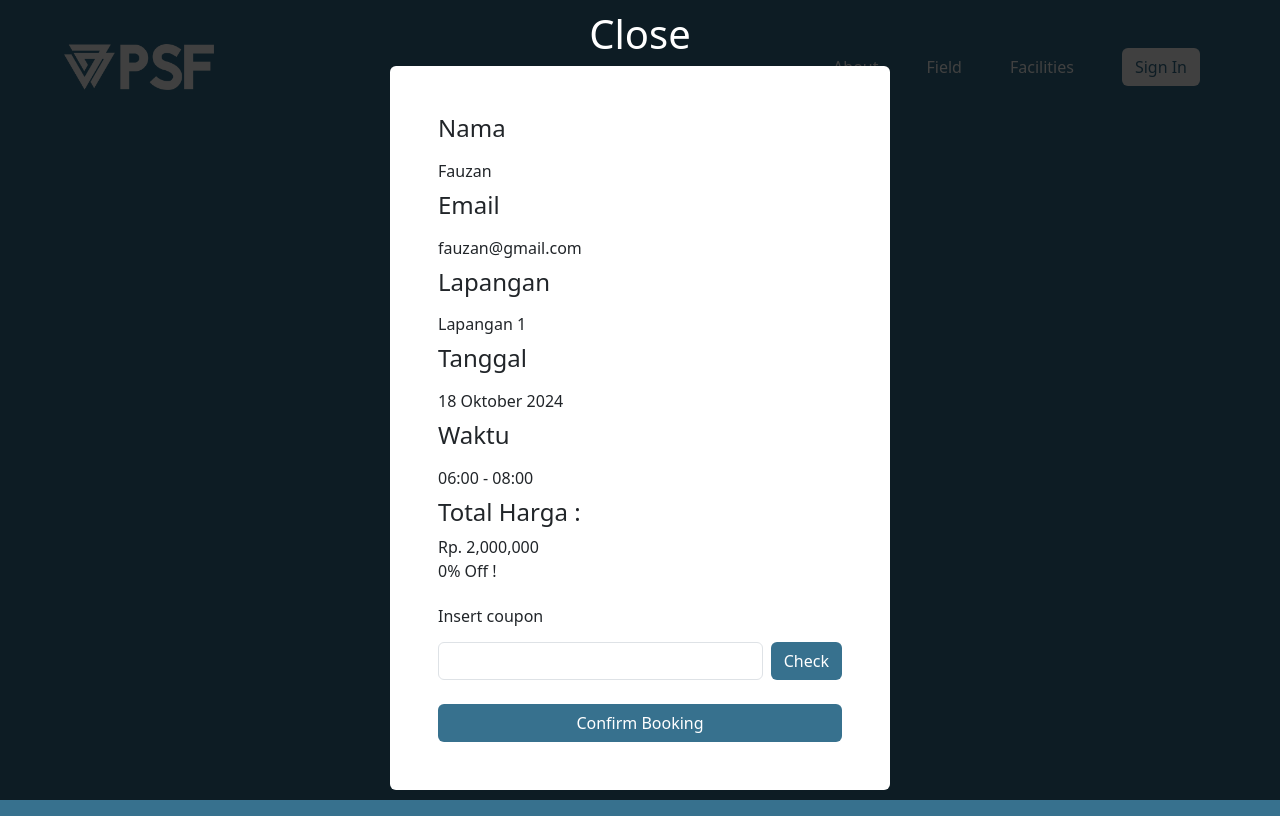
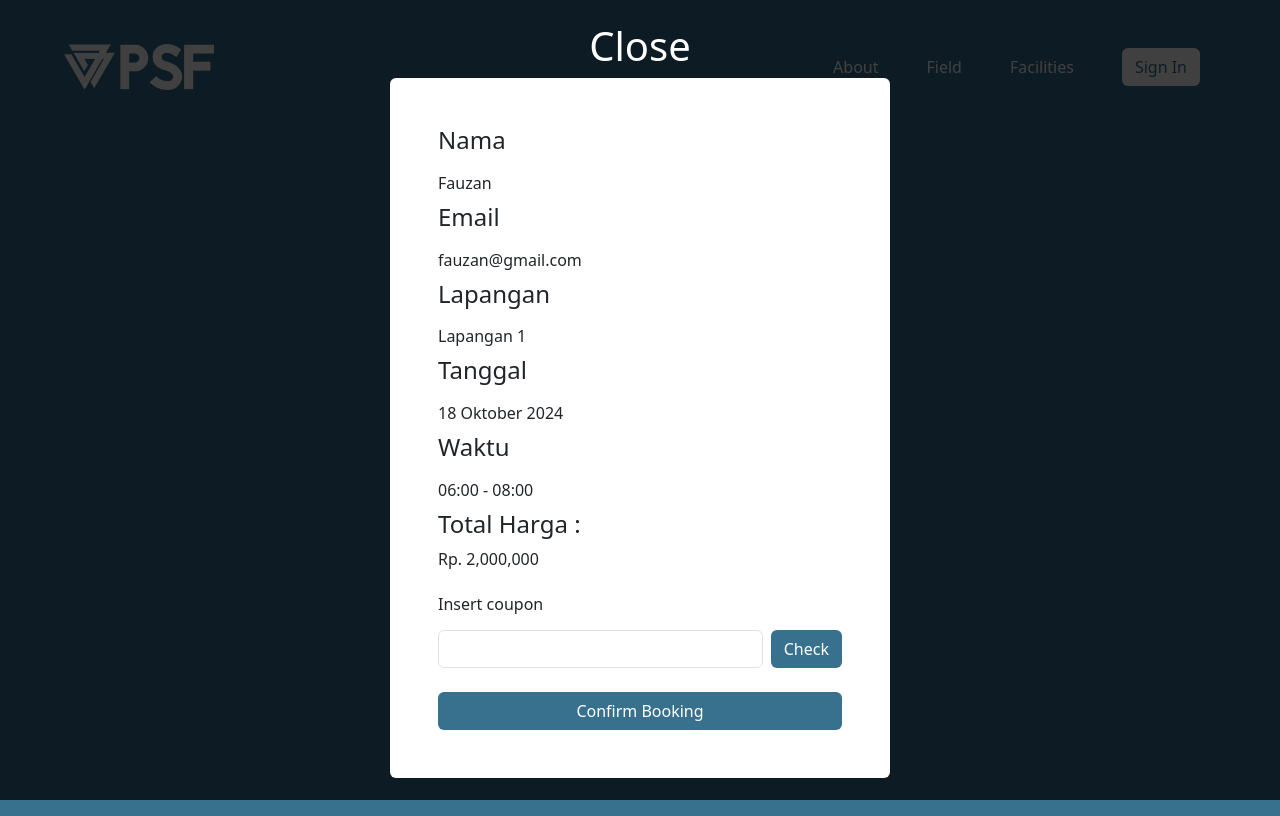
Before and after one commit to fauzansyll/psf-fe, a Next.js app: page / in a window 1280 px wide. Both pictures are taken after a click on the button "Book Now!". Built offline with nearby package versions, Linux system fonts and the light colour scheme.

Commit message:
Discount message fixed

```diff
--- a/components/molecules/Book.tsx
+++ b/components/molecules/Book.tsx
@@ -136,11 +136,14 @@ const Book = () => {
         <div className="">
           <h4>Total Harga :</h4>
           Rp. {rupiah}
-          {valid && (
-            <p className={`text-${valid.color}`}>
-              {valid.message} {discount}% Off !
+          {valid ? (
+            <p className={`text-${valid.color} d-flex gap-2`}>
+              {valid.message}{" "}
+              {discount === 0 ? null : (
+                <p className={`text-${valid.color}`}>{discount}% Off !</p>
+              )}
             </p>
-          )}
+          ) : null}
         </div>
         <h6>Insert coupon </h6>
         <div className="d-flex align-items-center mb-3 gap-2">
--- a/lib/useScroll.ts
+++ b/lib/useScroll.ts
@@ -6,7 +6,7 @@ export const useScrollBlock = (): [() => void, () => void] => {
   const scrollBlocked = useRef(false);
 
   if (!isBrowser) {
-    return [() => {}, () => {}]; // Return no-op functions on server side
+    return [() => {}, () => {}];
   }
 
   const html = document.documentElement;
```
